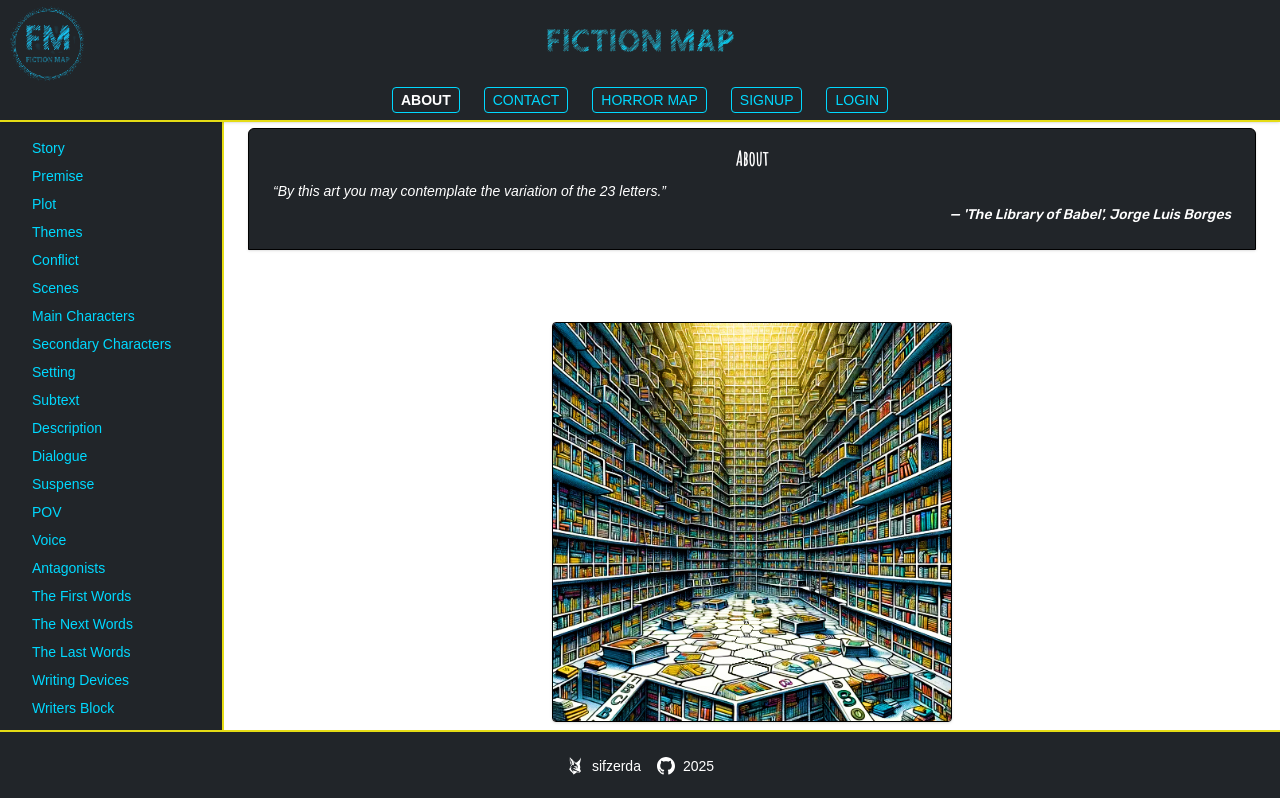
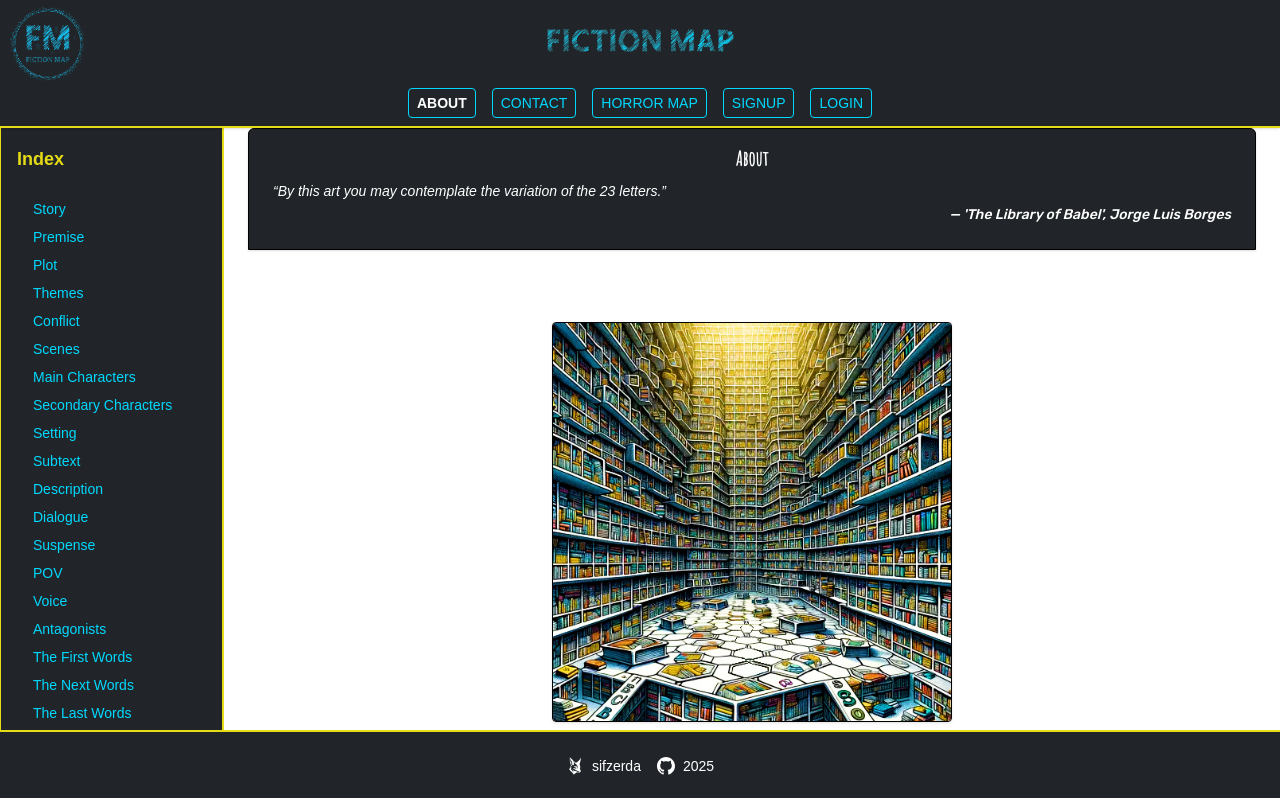
Before and after one commit to sifzerda/next-fiction, a Next.js app: page / in a window 1280 px wide. Shown: the top 798 px of the page. Built offline with nearby package versions, Linux system fonts and the light colour scheme.

Commit message:
formatting

```diff
--- a/src/components/Header.js
+++ b/src/components/Header.js
@@ -73,19 +73,19 @@ function Header() {
 
       {/* Navigation Row */}
       <nav className="flex items-center justify-center px-6 py-2">
-        <ul className="flex flex-col sm:flex-row justify-center items-center space-y-0 sm:space-y-0 sm:space-x-2">
+        <ul className="flex flex-col sm:flex-row justify-center text-center items-stretch sm:items-center max-sm:gap-0 gap-4 w-full sm:w-auto">
           {links.map(({ href, label, onClick }) => (
             <li key={label}>
               {onClick ? (
                 <button
                   onClick={onClick}
-                  className="border border-llBlue px-2 py-1 rounded hover:text-yellow hover:border-yellow transition cursor-pointer bg-transparent text-llBlue text-sm">
+                  className="block border border-llBlue px-2 py-1 rounded hover:text-yellow hover:border-yellow transition cursor-pointer bg-transparent text-llBlue text-sm">
                   {label}
                 </button>
               ) : (
                 <Link
                   href={href}
-                  className={`uppercase border border-llBlue px-2 py-1 rounded hover:text-yellow hover:border-yellow transition text-llBlue text-sm ${pathname === href ? 'font-semibold text-white' : ''
+                  className={`block uppercase border border-llBlue px-2 py-1 rounded hover:text-yellow hover:border-yellow transition text-llBlue text-sm ${pathname === href ? 'font-semibold text-white' : ''
                     }`}>
                   {label}
                 </Link>
--- a/src/components/Sidebar.js
+++ b/src/components/Sidebar.js
@@ -37,14 +37,14 @@ function Sidebar() {
   ];
 
   return (
-    <aside
-      role="complementary"
-        className="
+    <aside role="complementary" className="
     w-full bg-bootstrapDark text-llBlue p-4 z-10 flex flex-col items-center gap-4
     sm:w-56 sm:h-screen sm:fixed sm:top-0 sm:left-0 sm:items-start sm:pt-28 sm:border-r-2 sm:border-yellow
-    pt-44">
+    pt-36 border border-llBlue">
       <nav className="w-full">
-        <ul className="flex flex-col items-center gap-1 sm:items-start sm:pl-4 sm:mt-6">
+       <h2 className="text-yellow text-lg font-semibold mb-2 text-center sm:text-left sm:mt-8">Index</h2>
+        <ul
+  className="flex flex-col items-center gap-1 sm:items-start sm:pl-4 sm:mt-6">
           {links.map(({ href, label }) => (
             <li key={href}>
               <Link
```
